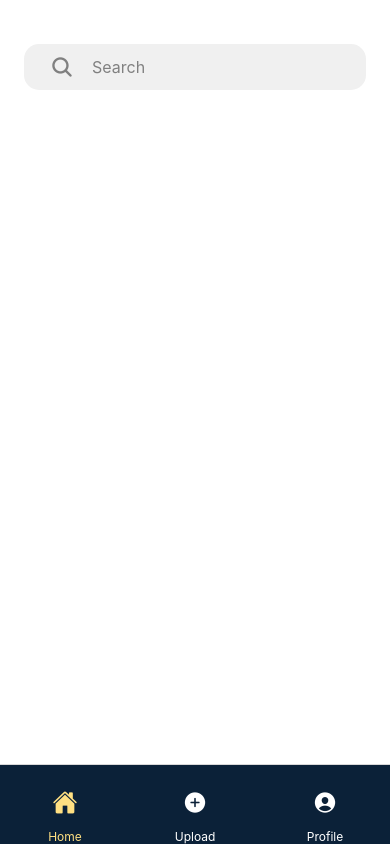
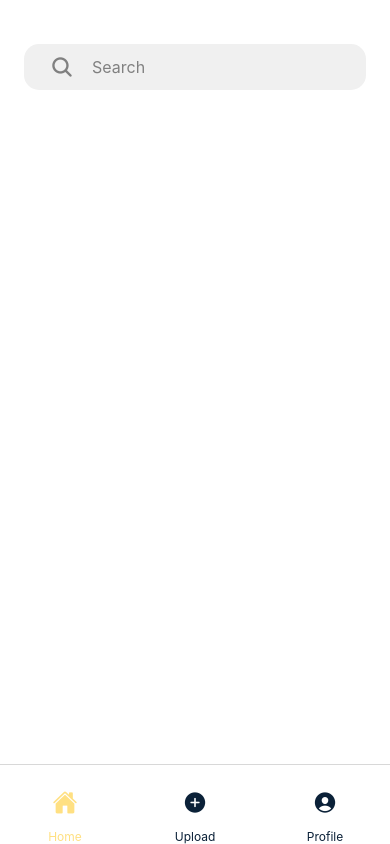
Before and after one commit to jshabun/scotties-crib, a React Native app in the folder Scotties-Crib/: screen /Home in a window 390 px wide. Built offline with nearby package versions, Linux system fonts and the light colour scheme.

Commit message:
added stylesheets to NavBar

```diff
--- a/Scotties-Crib/NavBar.js
+++ b/Scotties-Crib/NavBar.js
@@ -7,6 +7,7 @@ import { StyleSheet } from 'react-native';
 import HomeScreen from './Home';
 import ProfileScreen from './Profile';
 import UploadScreen from './Upload';
+
 
 const Tab = createBottomTabNavigator();
 
@@ -37,7 +38,7 @@ const NavBar = () => {
       })}
       tabBarOptions={{
         activeTintColor: '#FFE082', // Change the active tab color
-        inactiveTintColor: 'white', // Change the inactive tab color
+        inactiveTintColor: '#0b2138', // Change the inactive tab color
       }}
     >
       <Tab.Screen name="Home" component={HomeScreen} />
@@ -57,7 +58,7 @@ const styles = StyleSheet.create({
   tabBar: {
     height:80,
     display: 'flex',
-    backgroundColor: '#0b2138',
+    backgroundColor: 'white',
   },
 });
 
```
